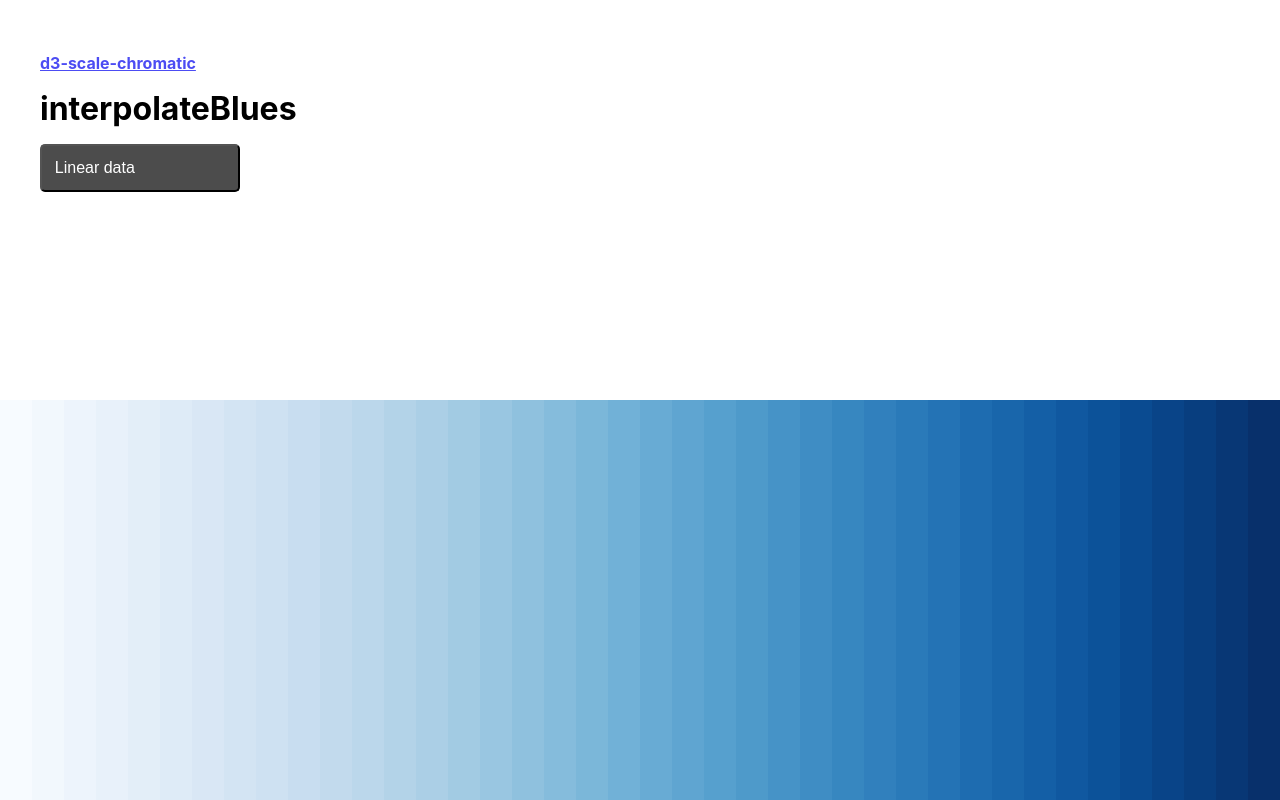
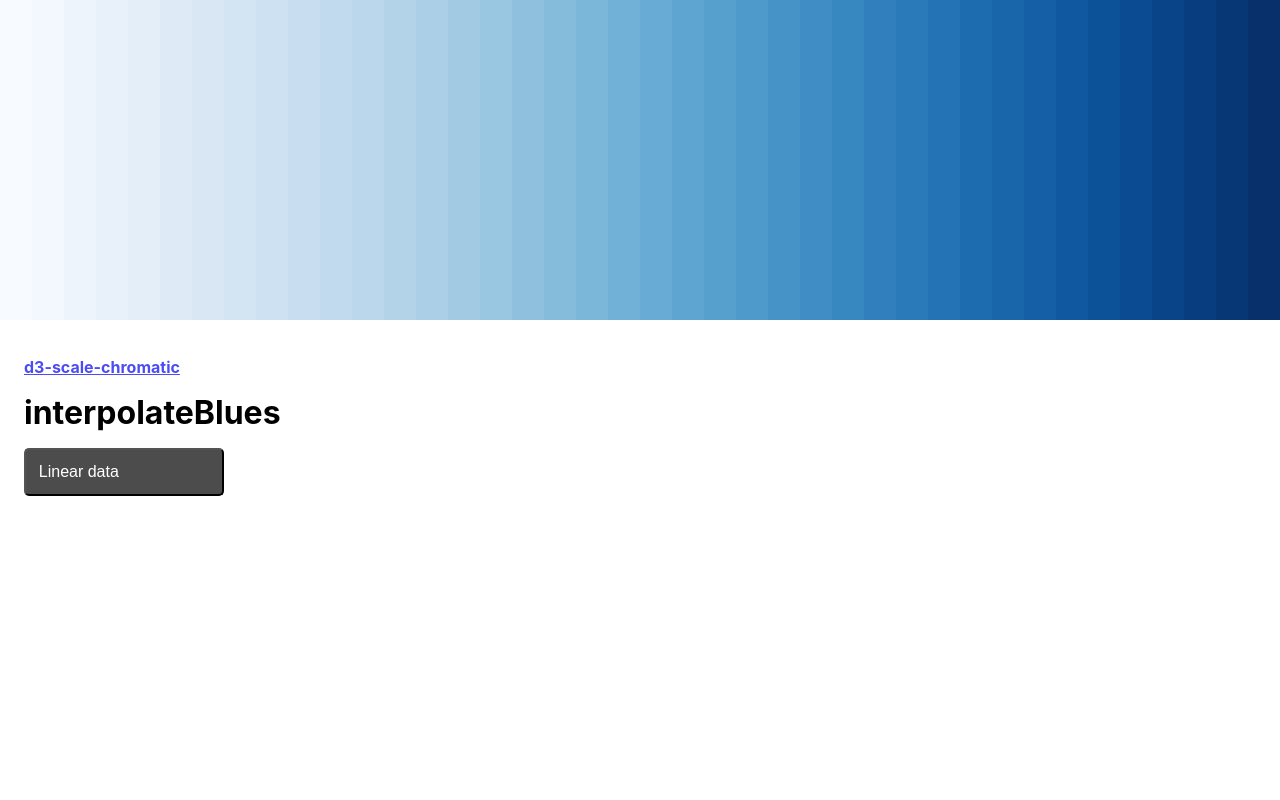
Before and after one commit to tomfa/color-graph, a React (Create React App) app: page / in a window 1280 px wide. Built offline with nearby package versions, Linux system fonts and the light colour scheme.

Commit message:
UI: Swap places between color lines and text

```diff
--- a/src/Components/FixedSection.js
+++ b/src/Components/FixedSection.js
@@ -13,5 +13,9 @@ export const SubHeader = styled.h2`
 
 export const FixedSection = styled.section`
   position: fixed;
-  padding: 40px;
+  padding: 1.5rem;
+  box-sizing: border-box;
+  width: 100vw;
+  height: 60vh;
+  top: 40vh;
 `;
--- a/src/Components/Lines.js
+++ b/src/Components/Lines.js
@@ -8,8 +8,7 @@ const SVGLine = styled.line`
   transition-timing-function: ease-in-out;
   cursor: pointer;
   stroke-dasharray: ${props => props.height};
-
-  stroke-dashoffset: -${props => props.height / 2};
+  stroke-dashoffset: ${props => props.height * 0.6};
 
   &:hover {
     stroke-dashoffset: 0;
--- a/src/index.css
+++ b/src/index.css
@@ -7,6 +7,10 @@ body {
   -moz-osx-font-smoothing: grayscale;
 }
 
+* {
+  box-sizing: border-box;
+}
+
 code {
   font-family: source-code-pro, Menlo, Monaco, Consolas, 'Courier New',
     monospace;
```
